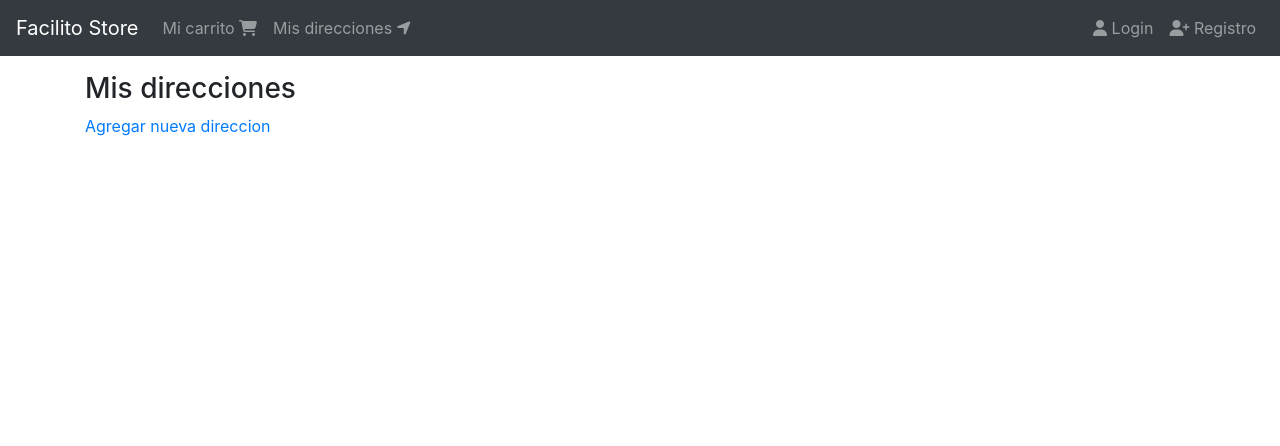
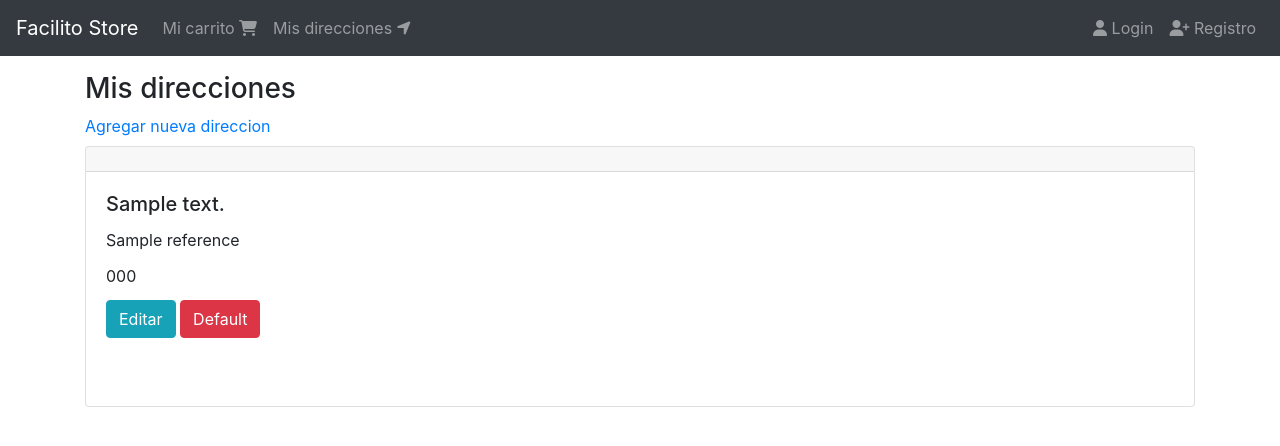
Before and after one commit to GuillermoGA/codigofacilito-web_apps_django, a Django app: template shipping_addresses/templates/shipping_addresses/shipping_addresses.html in a window 1280 px wide. Shown: the top 446 px of the page. Run offline with Django 3.2, Linux system fonts and the light colour scheme; the template is opened without the code that fills it: most values are stand-ins (such as "Sample title", 1, 10 or a date in 2020); parts of the project's set-up code (start-up, migrations or seed data) failed here and were passed over; some libraries are stand-ins or nearby versions.

Commit message:
list shipping address

```diff
--- a/shipping_addresses/models.py
+++ b/shipping_addresses/models.py
@@ -17,3 +17,7 @@ class ShippingAddress(models.Model):
 
     def __str__(self):
         return self.postal_code
+
+    @property
+    def address(self):
+        return f"{self.city} - {self.state} - {self.country}"
--- a/shipping_addresses/templates/shipping_addresses/shipping_addresses.html
+++ b/shipping_addresses/templates/shipping_addresses/shipping_addresses.html
@@ -6,5 +6,12 @@
             Mis direcciones
         </div>
         <a href="{% url 'shipping_addresses:create' %}">Agregar nueva direccion</a>
+        <div class="mt-2">
+            {% for shipping_address in object_list %}
+                <div class="mt-2">
+                    {% include 'shipping_addresses/snippets/shipping_address.html' %}
+                </div>
+            {% endfor %}
+        </div>
     </div>
 {% endblock %}
--- /dev/null
+++ b/shipping_addresses/templates/shipping_addresses/snippets/shipping_address.html
@@ -0,0 +1,22 @@
+<div class="card ">
+    <h5 class="card-header"></h5>
+    <div class="card-body">
+        <h5 class="card-title">{{ shipping_address.address }}</h5>
+        <div class="card-title">
+            {{ shipping_address.reference }}
+        </div>
+        <div class="card-title">
+            {{ shipping_address.postal_code }}
+        </div>
+        <div class="mt-2 mb-5 ">
+            <a href="#" class="btn btn-info">Editar</a>
+            {% if shipping_address.default %}
+            <div class="text-info">
+                 Dirección principal
+            </div>
+            {% else %}
+                <a href="#" class="btn btn-danger">Default </a>
+            {% endif %}
+        </div>
+    </div>
+</div>
```
